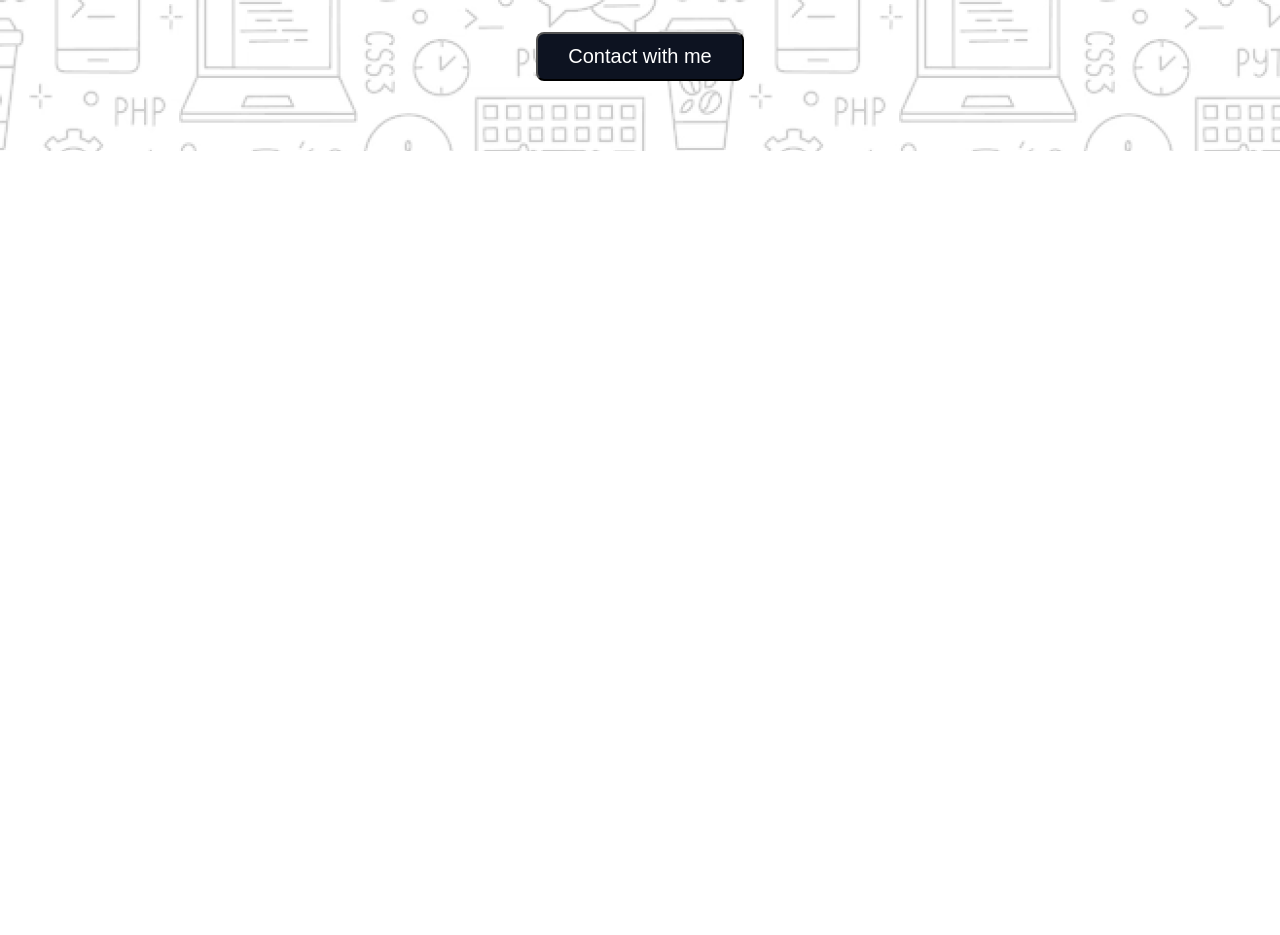
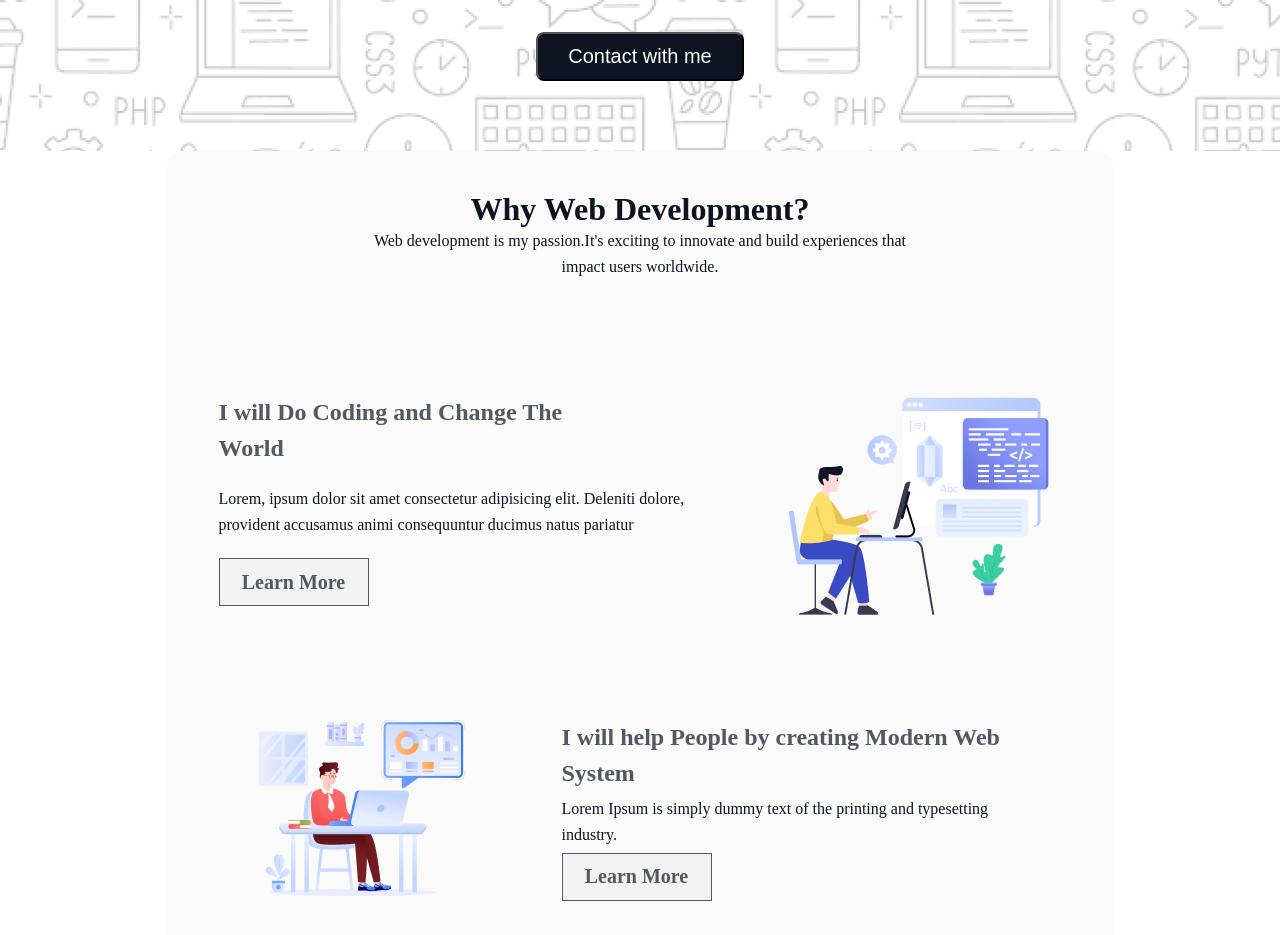
Before and after one commit to Ruhul-07/first-assignment, a plain HTML site: page index.html in a window 1280 px wide. Shown: the part 501-1436 px from the top of the page. Before the commit the page ends 800 px from the top, so only its background shows below. Drawn offline with Linux system fonts and the light colour scheme.

Commit message:
main area add

```diff
--- a/index.html
+++ b/index.html
@@ -24,10 +24,43 @@
     </header>
     <main>
         <section class="main-area">
-            <div ></div>
-            <div></div>
-            <div></div>
-            <div></div>
+            <div class="main-area-content">
+                <div class="main-area-content-one">
+                    <h3>Why Web Development?</h3>
+                    <p>Web development is my passion.It's exciting to innovate and build experiences that <br>impact users worldwide.</p>
+                </div>
+                <div class="main-area-content-two">
+                    <div class="content-two-text">
+                        <h4>I will Do Coding and Change The World</h4>
+                        <p>Lorem, ipsum dolor sit amet consectetur adipisicing elit. Deleniti dolore, provident accusamus animi consequuntur ducimus natus pariatur</p>
+                        <button>Learn More</button>
+                    </div>
+                    <div class="content-two-img">
+                        <img src="./assets/Layer_1.png" alt="">
+                    </div>
+                </div>
+                <div class="main-area-content-three">
+                    <div>
+                        <img src="./assets/Group 3.png" alt="">
+                    </div>
+                    <div class="content-three-text">
+                        <h4>I will help People by creating Modern Web System</h4>
+                        <p>Lorem Ipsum is simply dummy text of the printing and typesetting industry.</p>
+                        <button>Learn More</button>
+                    </div>
+
+                </div>
+                <div class="main-area-content-two">
+                    <div class="content-two-text">
+                        <h4>I will Do Coding and Change The World</h4>
+                        <p>Lorem, ipsum dolor sit amet consectetur adipisicing elit. Deleniti dolore, provident accusamus animi consequuntur ducimus natus pariatur</p>
+                        <button>Learn More</button>
+                    </div>
+                    <div class="content-two-img">
+                        <img src="./assets/Group 4.png" alt="">
+                    </div>
+                </div>
+            </div>
         </section>
     </main>
     <footer>
--- a/styles/style.css
+++ b/styles/style.css
@@ -69,3 +69,139 @@ body{
     margin-top: 15px;
 }
 /* banner section end */
+
+
+/* main area start */
+
+.main-area{
+    width: 1140px;
+    height: 1395px;
+    margin: 0 auto;
+}
+.main-area-content{
+    width: 946px;
+    height: 1235px;
+    display: flex;
+    flex-direction: column;
+    justify-content: start;
+    margin: 0 auto;
+    border-radius: 16px;
+    background: rgba(13, 19, 33, 0.02);
+}
+.main-area-content-one{
+    width: 852px;
+    height: 115px;
+    text-align: center;
+    margin: 40px auto;
+}
+.main-area-content-one h3{
+    color: rgb(13, 19, 33);
+    font-family: Azeret Mono;
+    font-size: 32px;
+    font-weight: 800;
+    line-height: 37px;
+    letter-spacing: 0%;
+    text-align: center;
+}
+.main-area-content-one p{
+    color: rgb(13, 19, 33);
+    font-family: Azeret Mono;
+    font-size: 16px;
+    font-weight: 400;
+    line-height: 26px;
+    letter-spacing: 0%;
+    text-align: center;
+}
+.main-area-content-two{
+    margin-top: 30px;
+    padding: 48px;
+    display: flex;
+    margin: 0 auto;
+    gap: 100px;
+}
+.content-two-text{
+    display: flex;
+    flex-direction: column;
+    gap: 20px;
+}
+.content-two-text h4{
+    width: 390px;
+    height: 72px;
+    color: rgba(13, 19, 33, 0.7);
+    font-family: Azeret Mono;
+    font-size: 24px;
+    font-weight: 700;
+    line-height: 36px;
+    letter-spacing: 0%;
+    text-align: left;
+}
+.content-two-text p{
+    width: 468px;
+    height: 52px;
+    color: rgb(13, 19, 33);
+    font-family: Azeret Mono;
+    font-size: 16px;
+    font-weight: 400;
+    line-height: 26px;
+    letter-spacing: 0%;
+    text-align: left;
+}
+.content-two-text button{
+    color: rgb(13, 19, 33);
+    font-family: Azeret Mono;
+    font-size: 20px;
+    font-weight: 600;
+    width: 150px;
+    height: 48px;
+    box-sizing: border-box;
+    border: 1px solid rgb(13, 19, 33);
+    opacity: 0.7;
+}
+.main-area-content-three{
+    display: flex;
+    align-items: center;
+    margin: 0 auto;
+    gap: 80px;
+}
+.content-three-text{
+    display: flex;
+    flex-direction: column;
+    gap: 5px;
+}
+.content-three-text h4{
+    width: 477px;
+    height: 72px;
+    color: rgba(13, 19, 33, 0.7);
+    font-family: Azeret Mono;
+    font-size: 24px;
+    font-weight: 700;
+    line-height: 36px;
+    letter-spacing: 0%;
+    text-align: left;
+}
+.content-three-text p{
+    width: 468px;
+    height: 52px;
+    color: rgb(13, 19, 33);
+    font-family: Azeret Mono;
+    font-size: 16px;
+    font-weight: 400;
+    line-height: 26px;
+    letter-spacing: 0%;
+    text-align: left;
+}
+.content-three-text button{
+    color: rgb(13, 19, 33);
+    font-family: Azeret Mono;
+    font-size: 20px;
+    font-weight: 600;
+    line-height: 23px;
+    letter-spacing: 0%;
+    text-align: center;
+    width: 150px;
+    height: 48px;
+    box-sizing: border-box;
+    border: 1px solid rgb(13, 19, 33);
+    opacity: 0.7;
+
+}
```
